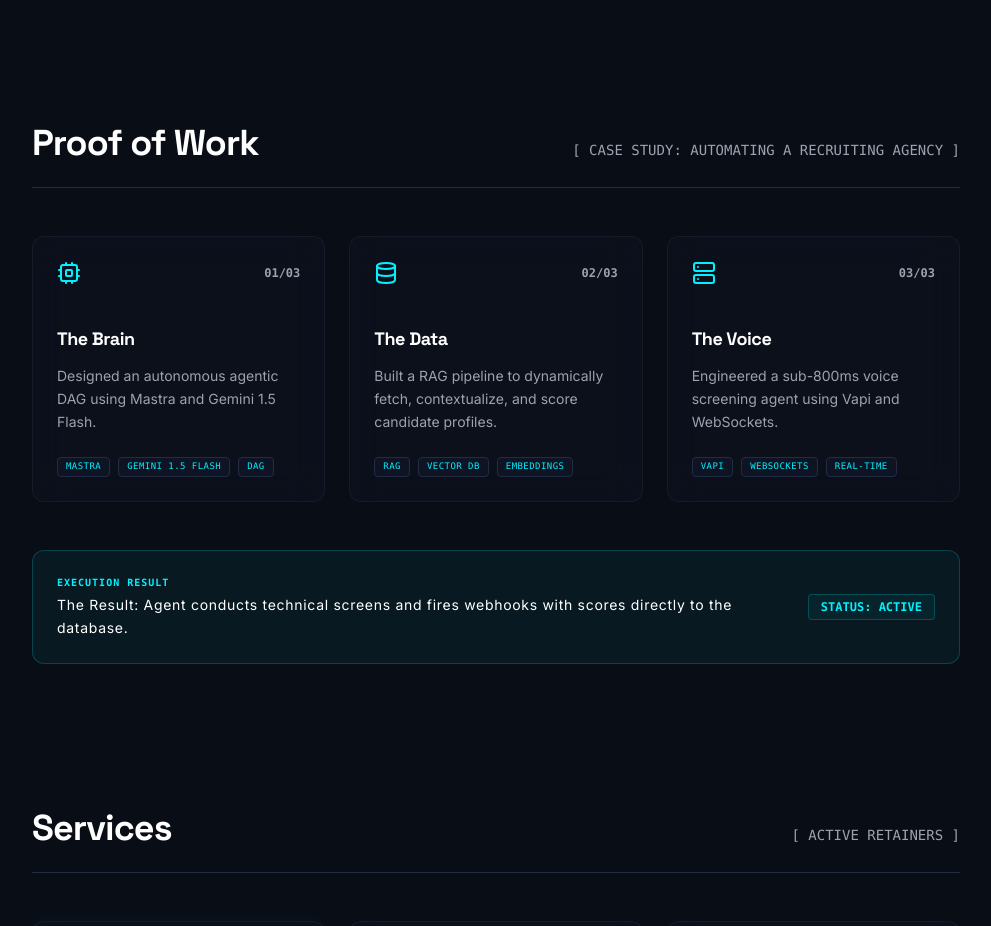
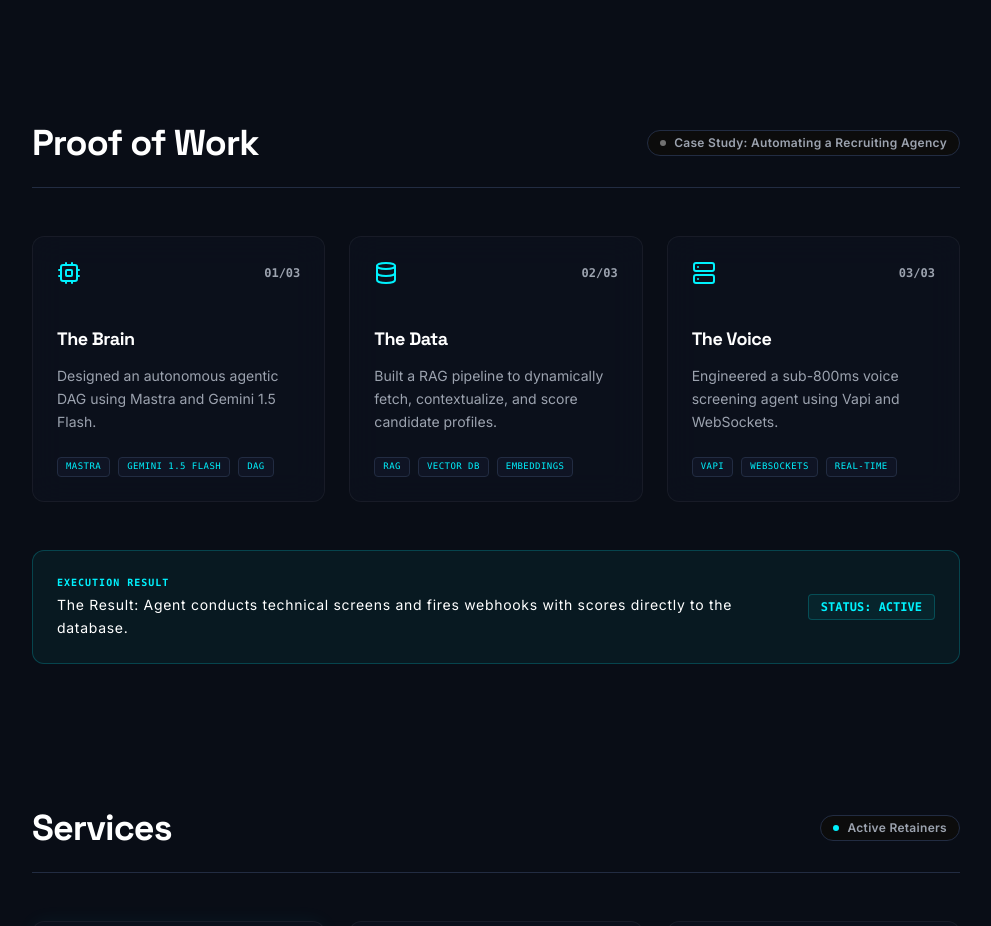
Before and after one commit to TapasDash/dev-portfolio, a Next.js app: page / in a window 1280 px wide. Shown: the part 1240-2166 px from the top of the page, without its empty margins (144-1135 px from the left). Built offline with nearby package versions, Linux system fonts and the light colour scheme.

Commit message:
feat: update app page layout and styling

```diff
--- a/app/page.tsx
+++ b/app/page.tsx
@@ -105,9 +105,12 @@ export default function Page() {
 
         {/* Proof of Work (Case Study) */}
         <section id="track-record" className="scroll-mt-24 flex flex-col gap-12">
-          <div className="flex flex-col sm:flex-row justify-between items-baseline gap-4 border-b border-outline pb-6">
+          <div className="flex flex-col sm:flex-row justify-between sm:items-center gap-4 border-b border-outline pb-6">
             <h2 className="text-3xl sm:text-4xl font-display font-bold text-white">Proof of Work</h2>
-            <div className="text-on-surface-variant text-xs sm:text-sm font-mono">[ CASE STUDY: AUTOMATING A RECRUITING AGENCY ]</div>
+            <div className="flex items-center gap-2 px-3 py-1 rounded-full border border-outline bg-[#0c0c0c] text-[10px] sm:text-xs font-semibold text-on-surface-variant font-sans tracking-wide select-none">
+              <span className="w-1.5 h-1.5 rounded-full bg-neutral-500 animate-pulse" />
+              Case Study: Automating a Recruiting Agency
+            </div>
           </div>
 
           <div className="grid grid-cols-1 md:grid-cols-3 gap-6">
@@ -176,9 +179,12 @@ export default function Page() {
 
         {/* Services (The Offer) */}
         <section id="timeline" className="scroll-mt-24 flex flex-col gap-12">
-          <div className="flex flex-col sm:flex-row justify-between items-baseline gap-4 border-b border-outline pb-6">
+          <div className="flex flex-col sm:flex-row justify-between sm:items-center gap-4 border-b border-outline pb-6">
             <h2 className="text-3xl sm:text-4xl font-display font-bold text-white">Services</h2>
-            <div className="text-on-surface-variant text-xs sm:text-sm font-mono">[ ACTIVE RETAINERS ]</div>
+            <div className="flex items-center gap-2 px-3 py-1 rounded-full border border-outline bg-[#0c0c0c] text-[10px] sm:text-xs font-semibold text-on-surface-variant font-sans tracking-wide select-none">
+              <span className="w-1.5 h-1.5 rounded-full bg-primary-fixed animate-pulse" />
+              Active Retainers
+            </div>
           </div>
 
           <div className="grid grid-cols-1 md:grid-cols-3 gap-6">
```
